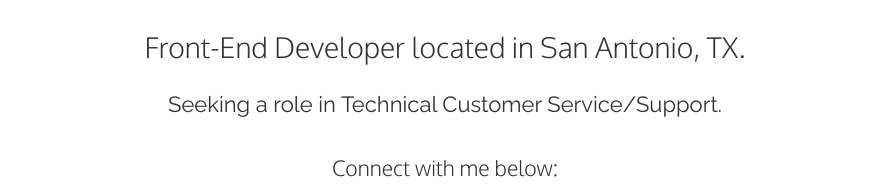
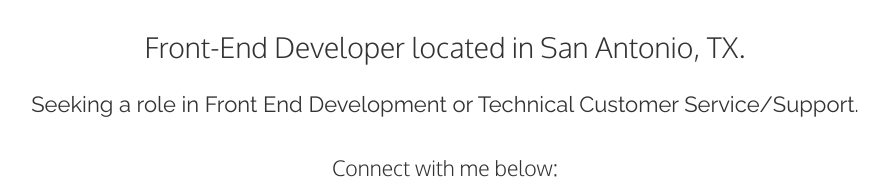
Before and after one commit to christhebishop/personal-website, a website: page src/pug/index.pug in a window 1280 px wide. Shown: the part 201-391 px from the top of the page, without its empty margins (195-1084 px from the left). Drawn offline with nearby package versions, Linux system fonts and the light colour scheme; files that its build step writes are made by us from their sources; files whose address does not match are found by name.

Commit message:
Updated homepage 'Seeking a role...' tagline.

```diff
--- a/src/pug/index.pug
+++ b/src/pug/index.pug
@@ -5,5 +5,5 @@ block content
   main.content
     .intro
       h3 Front-End Developer located in San Antonio, TX.
-      p Seeking a role in Technical Customer Service/Support.
+      p Seeking a role in Front End Development or Technical Customer Service/Support.
       h4 Connect with me below:
```
Also changed, not shown: index.html.
